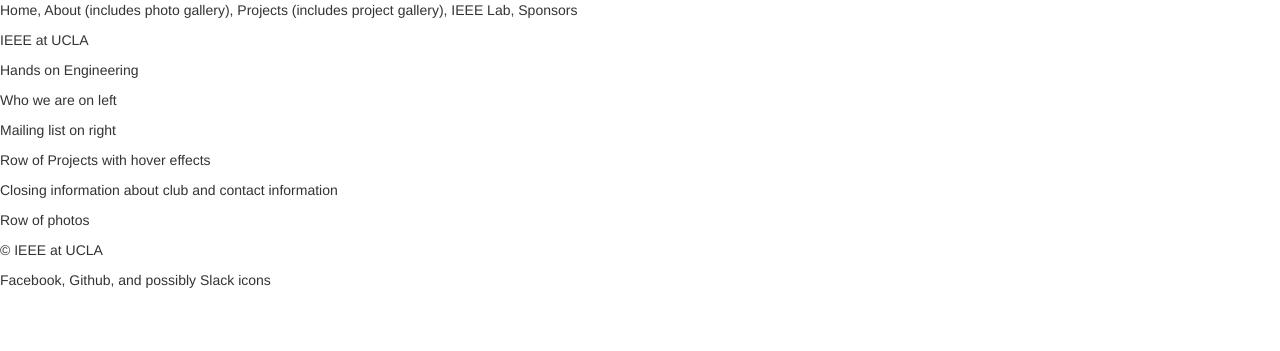
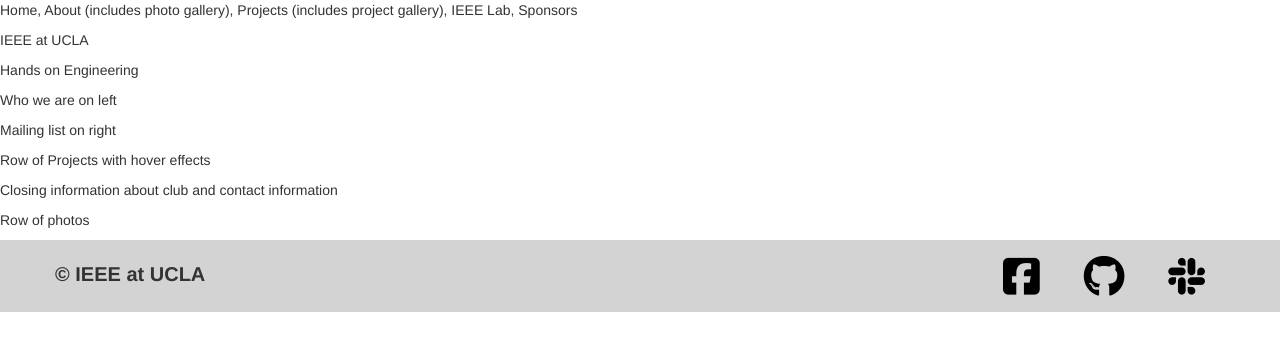
Before and after one commit to UCLA-IEEE/ieeebruins.com, a PHP site: page / in a window 1280 px wide. Shown: the top 351 px of the page. Run offline with PHP 8.4, Linux system fonts and the light colour scheme; some libraries are stand-ins or nearby versions.

Commit message:
fleshed out footer into something presentable

```diff
--- /dev/null
+++ b/css/footer.css
@@ -0,0 +1,36 @@
+.footer {
+    background-color: lightgrey;
+    padding: 15px 40px;
+}
+
+.footer p {
+    margin: 0;
+    font-size: 20px;
+    font-weight: bold;
+}
+
+.footer .copyright {
+    padding-top: 5px;
+}
+
+.footer .footer-media {
+    text-align: right;
+}
+
+.footer .fa {
+    color: black;
+    margin: 0 20px;
+}
+
+.footer .fa:hover {
+    color: grey;
+}
+
+@media (max-width: 768px) {
+    .footer .copyright {
+        display: none;
+    }
+    .footer .footer-media {
+        text-align: center;
+    }
+}
--- a/includes/footer.html
+++ b/includes/footer.html
@@ -1,4 +1,10 @@
-<div class='footer'>
-    <p>&copy; IEEE at UCLA</p>
-    <p>Facebook, Github, and possibly Slack icons</p>
+<div class='footer container-fluid'>
+        <div class='copyright col-sm-6'>
+            <p>&copy; IEEE at UCLA</p>
+        </div>
+        <div class='footer-media col-sm-6'>
+            <a href='https://www.facebook.com/groups/uclaieee/' target='_blank'><i class='fa fa-facebook-square fa-3x'></i></a>
+            <a href='https://github.com/UCLA-IEEE' target='_blank'><i class='fa fa-github fa-3x'></i></a>
+            <a href='https://uclaieee.slack.com/' target='_blank'><i class='fa fa-slack fa-3x'></i></a>
+        </div>
 </div>
--- a/index.php
+++ b/index.php
@@ -3,13 +3,18 @@
 <head>
     <title>IEEE at UCLA</title>
     <meta charset="utf-8" />
+    <meta name="viewport" content="width=device-width, initial-scale=1" />
 
     <!-- BOOTSTRAP -->
     <link rel="stylesheet" href="https://maxcdn.bootstrapcdn.com/bootstrap/3.3.7/css/bootstrap.min.css" integrity="sha384-BVYiiSIFeK1dGmJRAkycuHAHRg32OmUcww7on3RYdg4Va+PmSTsz/K68vbdEjh4u" crossorigin="anonymous">
     <script src="https://maxcdn.bootstrapcdn.com/bootstrap/3.3.7/js/bootstrap.min.js" integrity="sha384-Tc5IQib027qvyjSMfHjOMaLkfuWVxZxUPnCJA7l2mCWNIpG9mGCD8wGNIcPD7Txa" crossorigin="anonymous"></script>
 
+    <!-- FONT AWESOME -->
+    <script src="https://use.fontawesome.com/348865e609.js"></script>
+
     <!-- STYLESHEETS -->
     <link rel='stylesheet' href='./css/index.css' />
+    <link rel='stylesheet' href='./css/footer.css' />
 </head>
 <body>
     <?php include('./includes/navbar.html'); ?>
```
